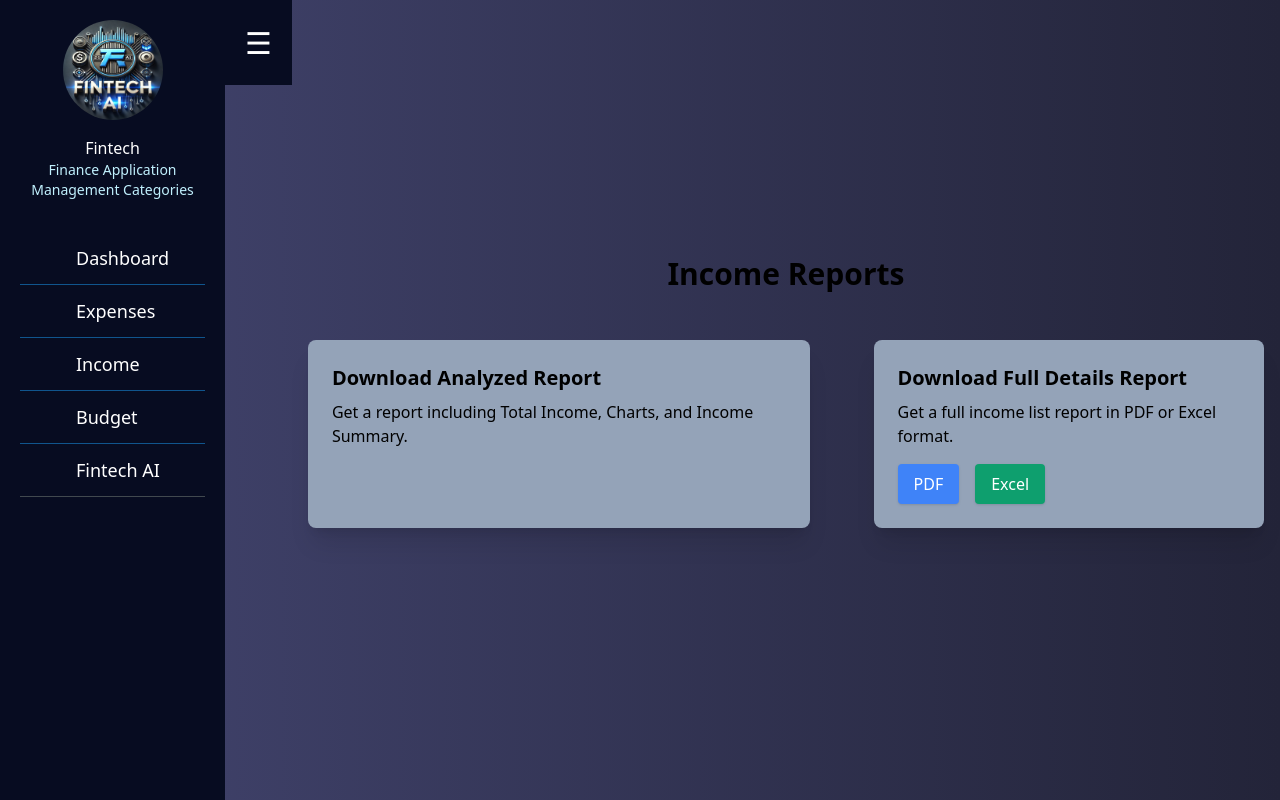
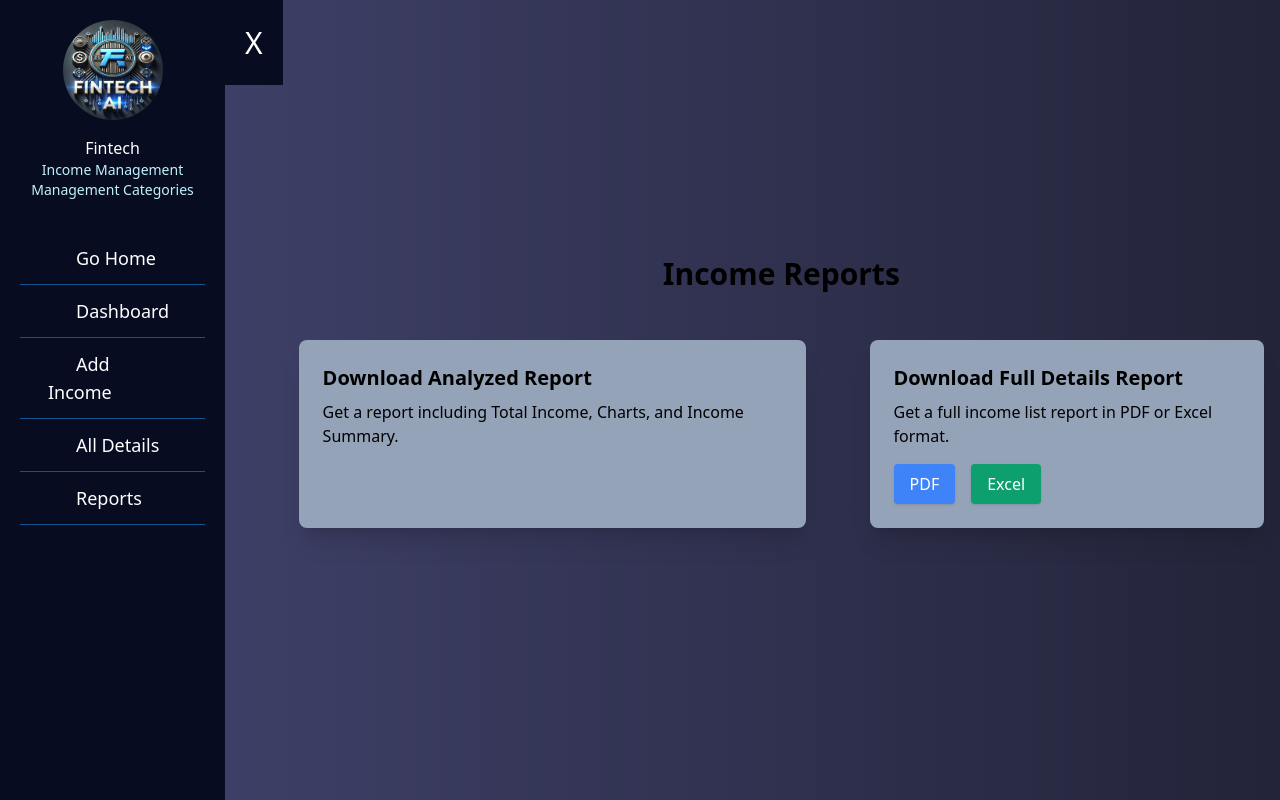
Before and after one commit to shamalgodawela/Fintech_AI, a React (Vite) app in the folder frontend/: page /income_reports in a window 1280 px wide. Built offline with nearby package versions, Linux system fonts and the light colour scheme; no server answers.

Commit message:
update sidebar styles

```diff
--- a/frontend/src/Components/IncomeSidebar.jsx
+++ b/frontend/src/Components/IncomeSidebar.jsx
@@ -1,6 +1,6 @@
 import React, { useState } from 'react';
 
-const SideBar = () => {
+const ExepenseSidebar = () => {
   const [isActive, setIsActive] = useState(false);
 
   const toggleSidebar = () => {
@@ -22,74 +22,80 @@ const SideBar = () => {
             alt="profile_picture"
           />
           <h3 className="text-white mt-4">Fintech</h3>
-          <p className="text-[#c0f0fd] text-sm">Finance Application</p>
+          <p className="text-[#c0f0fd] text-sm">Income Management</p>
           <p className="text-[#c0f0fd] text-sm">Management Categories</p>
         </div>
         <ul>
           <li>
             <a
-              href="#"
+
               className="block py-3 px-7 text-white text-lg border-b border-[#10558d] hover:bg-white hover:text-[#0c7db1]"
             >
               <span className="icon inline-block w-7 text-[#dee4ec]">
                 <i className="fas fa-home"></i>
               </span>
-              <span className="item">Dashboard</span>
+              <span className="item">
+                <a href='/Dashboard'>Go Home</a>
+              </span>
             </a>
           </li>
           <li>
             <a
-              href="#"
+
               className="block py-3 px-7 text-white text-lg border-b border-[#10558d] hover:bg-white hover:text-[#0c7db1]"
             >
               <span className="icon inline-block w-7 text-[#dee4ec]">
                 <i className="fas fa-home"></i>
               </span>
-              <span className="item text-center"><a href='/Dashboard-Expenses'>Expenses</a></span>
+              <span className="item">
+                <a href='/income_dashboard'>Dashboard</a>
+              </span>
             </a>
           </li>
           <li>
             <a
-              href="/income_dashboard"
+
               className="block py-3 px-7 text-white text-lg border-b border-[#10558d] hover:bg-white hover:text-[#0c7db1]"
             >
               <span className="icon inline-block w-7 text-[#dee4ec]">
                 <i className="fas fa-home"></i>
               </span>
-              <span className="item text-center">Income </span>
+              <span className="item">
+                <a href='/income_form'>Add Income</a>
+              </span>
             </a>
           </li>
           <li>
             <a
-              href="/BudgetHome"
+
               className="block py-3 px-7 text-white text-lg border-b border-[#10558d] hover:bg-white hover:text-[#0c7db1]"
             >
               <span className="icon inline-block w-7 text-[#dee4ec]">
                 <i className="fas fa-home"></i>
               </span>
-              <span className="item text-center">Budget</span>
+              <span className="item">
+                <a href='/income_list'>All Details</a>
+              </span>
             </a>
           </li>
           <li>
             <a
-              href="/unlock"
-              className="block py-3 px-7 text-white text-lg border-b border-[#41494f] hover:bg-white hover:text-[#0c7db1]"
+
+              className="block py-3 px-7 text-white text-lg border-b border-[#10558d] hover:bg-white hover:text-[#0c7db1]"
             >
               <span className="icon inline-block w-7 text-[#dee4ec]">
                 <i className="fas fa-home"></i>
               </span>
-              <span className="item text-center">Fintech AI</span>
+              <span className="item text-center">
+                <a href='/income_reports'>Reports</a>
+              </span>
             </a>
           </li>
-
         </ul>
       </div>
 
-      {/* Main Content */}
       <div className="flex-1">
-        {/* Top Navbar */}
         <div className="flex items-center justify-between bg-[#070c21] p-5">
-          {/* Toggle Button */}
           <button
             onClick={toggleSidebar}
             style={{
@@ -98,18 +104,15 @@ const SideBar = () => {
               fontSize: '30px',
               color: '#fff',
               cursor: 'pointer',
-              zIndex: 10
+              zIndex: 10,
             }}
           >
-            ☰ {/* Simple hamburger button using Unicode */}
+            {isActive ? '☰' : 'X' }
           </button>
         </div>
-
-        {/* Content */}
-
       </div>
     </div>
   );
 };
 
-export default SideBar;
+export default ExepenseSidebar;
```
